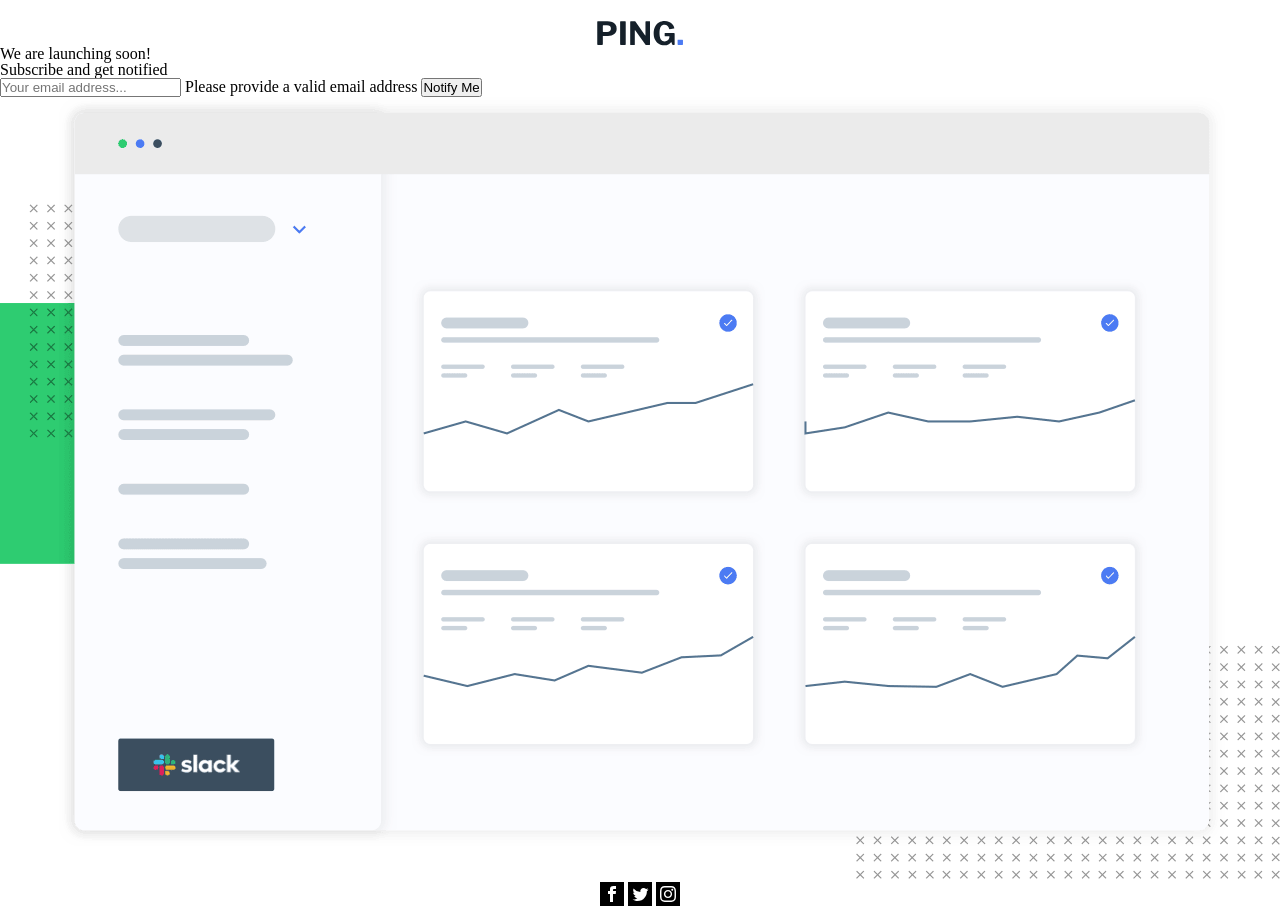
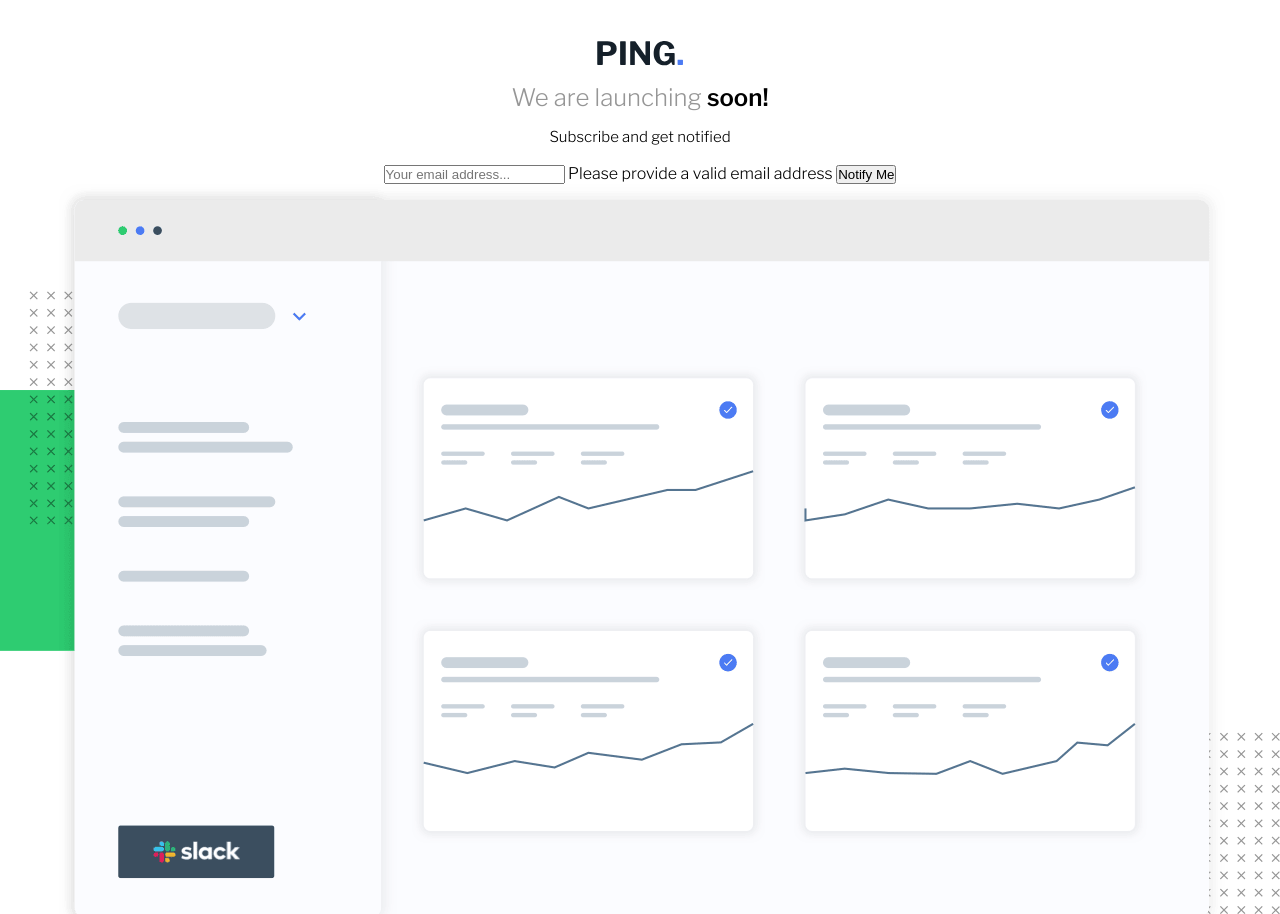
Before and after one commit to Joaovitorsw/ping-coming-soon-page-master, a plain HTML site: page index.html in a window 1280 px wide. Shown: the top 914 px of the page. Drawn offline with nearby package versions, Linux system fonts and the light colour scheme.

Commit message:
✨ feat: main content aling and text format

```diff
--- a/style.css
+++ b/style.css
@@ -15,3 +15,27 @@ body {
   align-items: center;
   justify-content: center;
 }
+
+.logo {
+  margin: 20px 0px;
+}
+.main-content {
+  display: flex;
+  flex-direction: column;
+  align-items: center;
+  font-family: "Libre Franklin", sans-serif;
+}
+.title {
+  color: var(--tertiary-color);
+  text-align: center;
+  font-size: 24px;
+}
+.title-color {
+  color: var(--black-color);
+  font-weight: 700;
+}
+.paragraph {
+  text-align: center;
+  margin: 20px 0px;
+  font-size: 15px;
+}
```
